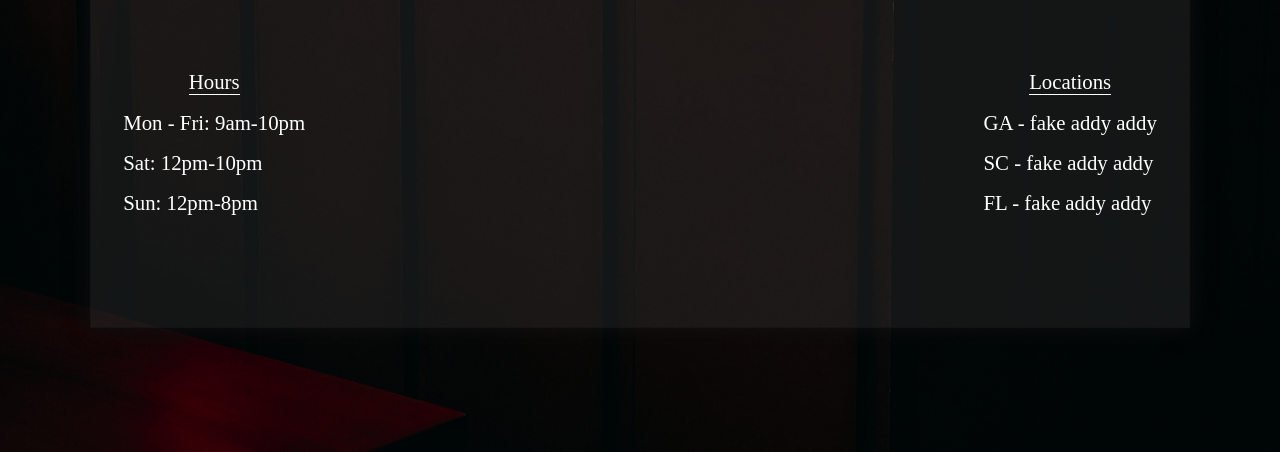
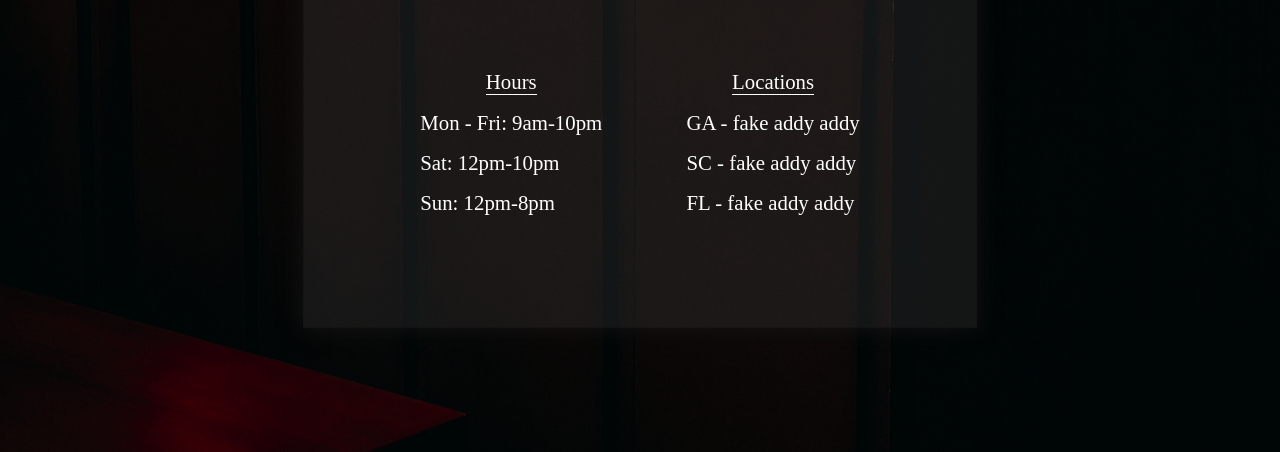
Before and after one commit to Marshnme/Restaurant-HomePage, a website built with webpack: page dist/index.html in a window 1280 px wide. Shown: the part 348-800 px from the top of the page. Built offline with nearby package versions, Linux system fonts and the light colour scheme.

Commit message:
made info box stop growing,fixed some padding on info box, changed infobox content layout at larger breakpoint

```diff
--- a/src/components/menu.js
+++ b/src/components/menu.js
@@ -50,8 +50,9 @@ const menu = () => {
         exampleText.textContent = "food food food food"
 
         let imgTag = document.createElement("img")
+            imgTag.classList.add("ramen-img")
             imgTag.src = icon
-            imgTag.width = "65"
+            // imgTag.width = "65"
         item.appendChild(imgTag)
         item.appendChild(exampleText)
     })
--- a/src/style.css
+++ b/src/style.css
@@ -28,7 +28,7 @@ main{
     justify-content: center;
     align-items: center;
     flex-flow: column nowrap;
-    width:85%;
+    width:95%;
     margin: 1rem auto 0 auto;
 }
 
@@ -58,12 +58,12 @@ main{
 
 .info-contain{
     margin-top:3rem;
-    padding:2rem;
-    border:1px solid rgba(20, 19, 19, 0.8);
+    padding:2rem 1rem;
+    border:1px solid #141313cc;
     height:50vh;
     min-width:95%;
-    box-shadow: 0px 0px 20px #141313cc ;
-    background-color: rgba(70, 67, 67, 0.274);
+    box-shadow: 0px 0px 20px hsl(0, 3%, 8%) ;
+    background-color: #46434346;
     display:flex;
     flex-flow: column nowrap;
     justify-content: space-evenly;
@@ -78,7 +78,7 @@ main{
 .info-content-container{
     display: flex;
     justify-content: space-between;
-    padding:2rem 0;
+    padding:2rem 1rem;
 }
 
 .info-content{
@@ -93,6 +93,24 @@ main{
     border-bottom:1px solid white;
 }
 
+@media (min-width:570px)  {
+
+    .info-content-container{
+        justify-content: space-evenly;
+    }
+
+}
+
+@media (min-width:750px)  {
+
+    .info-contain{
+        min-width:40rem ;
+    }
+
+}
+
+
+
 
 /* menu styles */
 
@@ -106,6 +124,7 @@ main{
      'item-five item-six '
     ;
     column-gap: 5%;
+    padding:2rem 1rem;
 }
 
 .menu-item{
@@ -136,3 +155,18 @@ main{
 .menu-item-Six{
     grid-area: item-six;
 }
+
+.ramen-img{
+    width:65px;
+}
+
+@media (min-width:750px)  {
+
+    .info-contain-menu{
+        min-width:40rem ;
+    }
+
+    .ramen-img{
+        width:80px
+    }
+}
```
